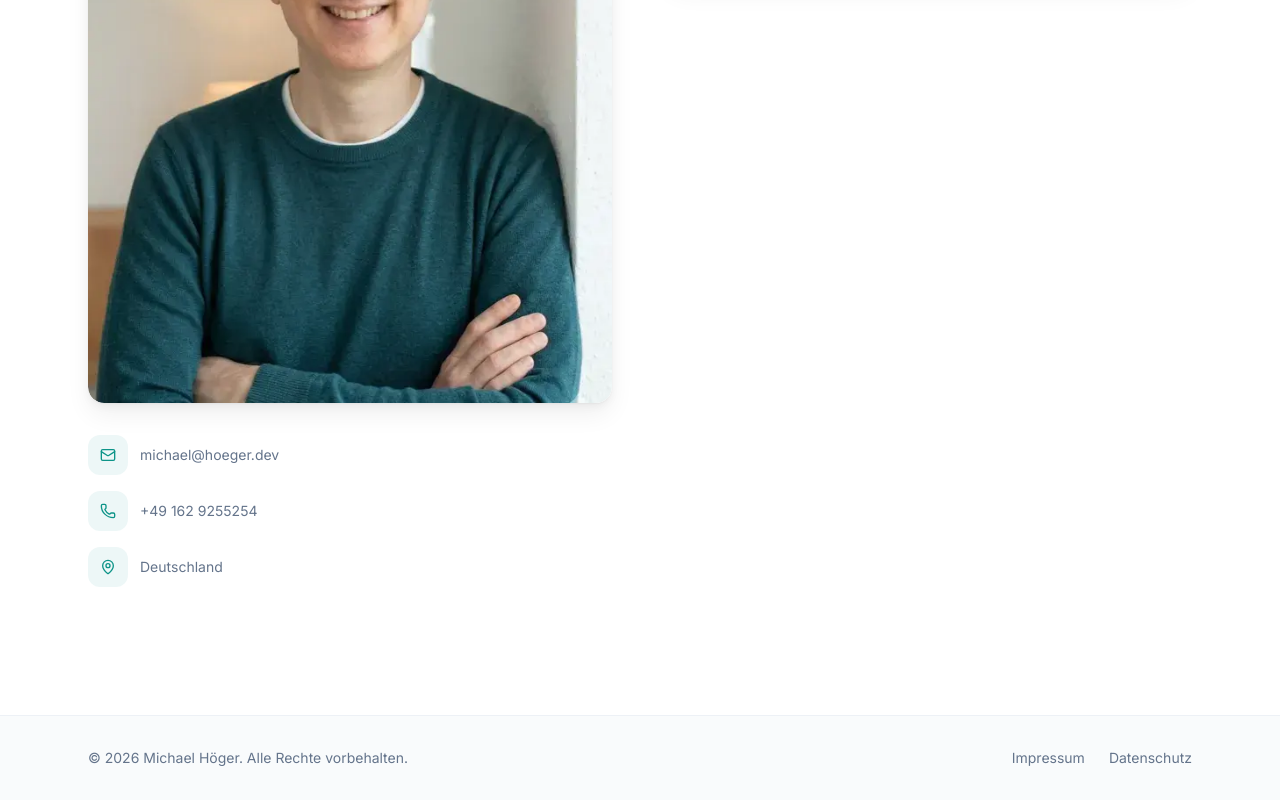
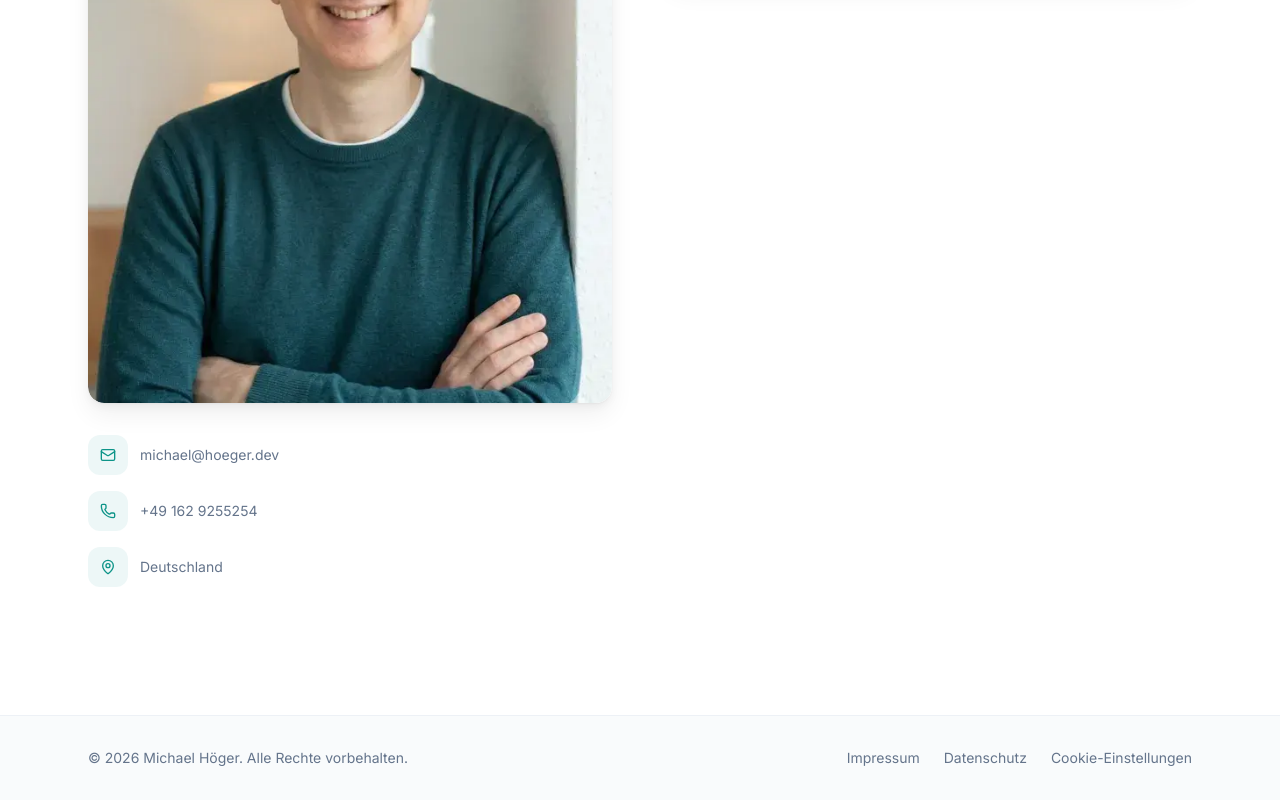
Before and after one commit to coderift7/portfolio, a Next.js app: page / in a window 1280 px wide. Shown: the part 6719-7519 px from the top of the page. Built offline with nearby package versions, Linux system fonts and the light colour scheme; no server answers.

Commit message:
feat: add Cookie-Einstellungen link to footer

```diff
--- a/src/components/Footer.tsx
+++ b/src/components/Footer.tsx
@@ -1,7 +1,16 @@
+"use client";
+
 import Link from "next/link";
 import { siteConfig } from "@/config/site";
+import { resetConsent } from "@/lib/consent";
 
 export default function Footer() {
+  function handleCookieSettings(e: React.MouseEvent<HTMLButtonElement>) {
+    e.preventDefault();
+    resetConsent();
+    window.location.reload();
+  }
+
   return (
     <footer className="border-t border-border/50 bg-card/80 backdrop-blur-sm">
       <div className="mx-auto flex max-w-6xl flex-col items-center justify-between gap-4 px-5 py-8 sm:flex-row sm:px-6">
@@ -19,6 +28,12 @@ export default function Footer() {
           >
             Datenschutz
           </Link>
+          <button
+            onClick={handleCookieSettings}
+            className="transition-colors hover:text-primary"
+          >
+            Cookie-Einstellungen
+          </button>
         </div>
       </div>
     </footer>
```
